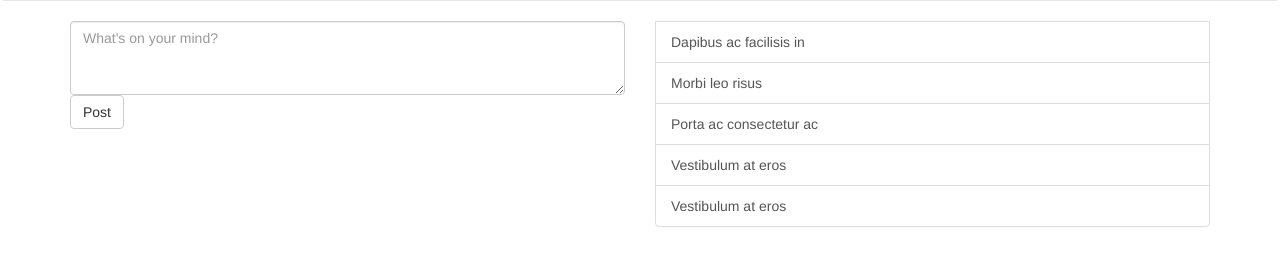
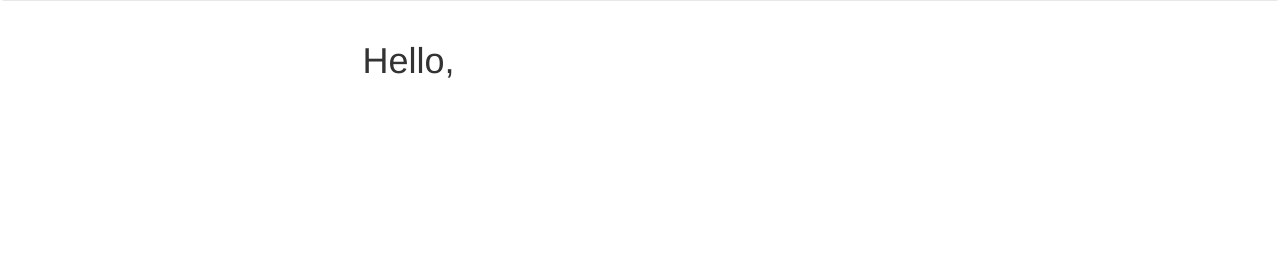
Before and after one commit to PreviewTechnologies/pst-stack, a PHP site: template templates/home.twig in a window 1280 px wide. Shown: the part 51-317 px from the top of the page. Run offline with PHP 8.4, Linux system fonts and the light colour scheme; the template is opened without the code that fills it, so the values that code supplies are empty; a stand-in replaces the project's code that opens the database connection; some libraries are stand-ins or nearby versions.

Commit message:
Default greetings in homepage

```diff
--- a/templates/home.twig
+++ b/templates/home.twig
@@ -2,18 +2,8 @@
 
 {% block content %}
 <div class="row">
-    <div class="col-lg-6">
-        <textarea class="form-control input-box" rows="3" placeholder="What's on your mind?"></textarea>
-        <input class="btn btn-default post-button" type="submit" value="Post">
-    </div>
-    <div class="col-lg-6">
-        <div class="list-group">
-            <a href="#" class="list-group-item">Dapibus ac facilisis in</a>
-            <a href="#" class="list-group-item">Morbi leo risus</a>
-            <a href="#" class="list-group-item">Porta ac consectetur ac</a>
-            <a href="#" class="list-group-item">Vestibulum at eros</a>
-            <a href="#" class="list-group-item">Vestibulum at eros</a>
-        </div>
+    <div class="col-md-6 col-md-offset-3">
+        <h1>Hello, {{ user.FirstName }} {{ user.LastName }}</h1>
     </div>
 </div>
 {% endblock %}
```
